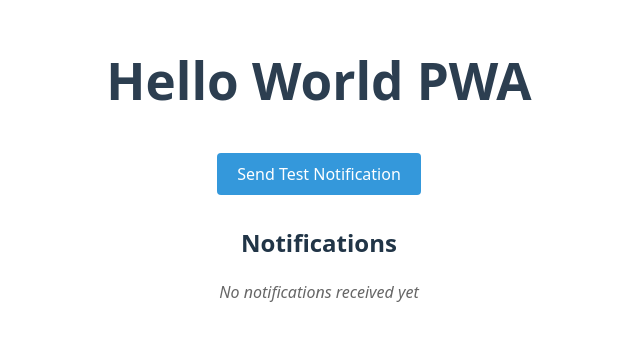
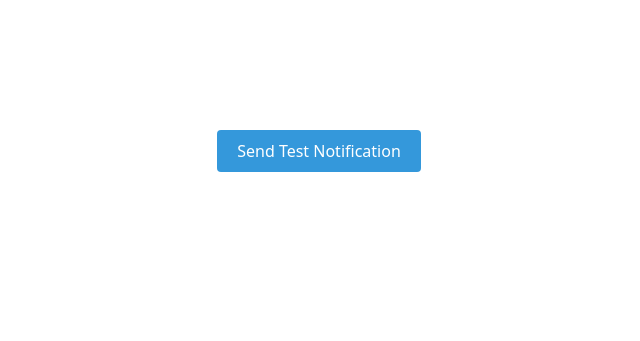
Before and after one commit to Githubguy132010/hello-world-pwa, a Vue app: page / in a window 1280 px wide. Shown: the part 239-580 px from the top of the page, without its empty margins (321-961 px from the left). Built offline with nearby package versions, Linux system fonts and the light colour scheme.

Commit message:
Remove "Hello World PWA" header and clean up notifications section in App.vue

```diff
--- a/src/App.vue
+++ b/src/App.vue
@@ -91,7 +91,6 @@ if (navigator.serviceWorker) {
 
 <template>
   <div class="container">
-    <h1>Hello World PWA</h1>
     <p v-if="message" class="message" :class="{ error: message.startsWith('Error') || message.startsWith('Failed') }">
       {{ message }}
     </p>
@@ -101,9 +100,7 @@ if (navigator.serviceWorker) {
     </button>
 
     <div class="notifications">
-      <h2>Notifications</h2>
       <div v-if="notifications.length === 0" class="no-notifications">
-        No notifications received yet
       </div>
       <ul v-else>
         <li v-for="(notification, index) in notifications" :key="index">
```
